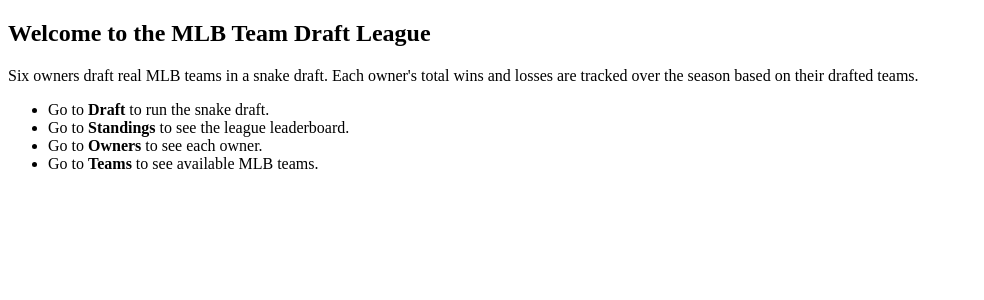
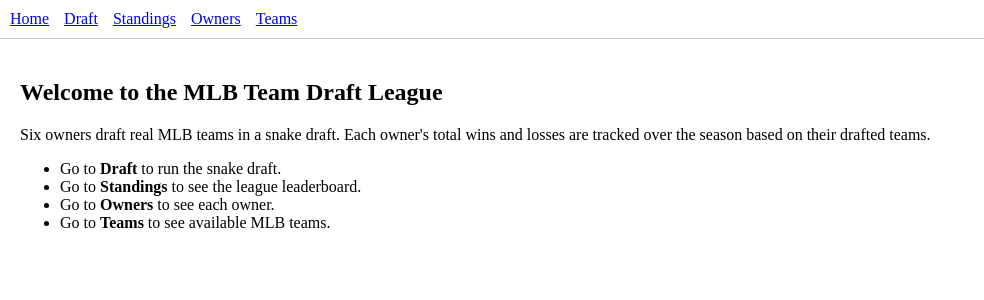
Before and after one commit to sheebs07/mlb-team-fantasy-league, a Next.js app: page / in a window 1280 px wide. Shown: the top 300 px of the page, without its empty margins (0-984 px from the left). Built offline with nearby package versions, Linux system fonts and the light colour scheme.

Commit message:
Create pages/_app.tsx

```diff
--- /dev/null
+++ b/pages/_app.tsx
@@ -0,0 +1,20 @@
+import Link from "next/link";
+import "../app/globals.css"; // keep your global styles
+
+export default function MyApp({ Component, pageProps }) {
+  return (
+    <div>
+      <nav style={{ padding: "10px", borderBottom: "1px solid #ccc" }}>
+        <Link href="/" style={{ marginRight: "15px" }}>Home</Link>
+        <Link href="/draft" style={{ marginRight: "15px" }}>Draft</Link>
+        <Link href="/standings" style={{ marginRight: "15px" }}>Standings</Link>
+        <Link href="/owners" style={{ marginRight: "15px" }}>Owners</Link>
+        <Link href="/teams">Teams</Link>
+      </nav>
+
+      <main style={{ padding: "20px" }}>
+        <Component {...pageProps} />
+      </main>
+    </div>
+  );
+}
```
